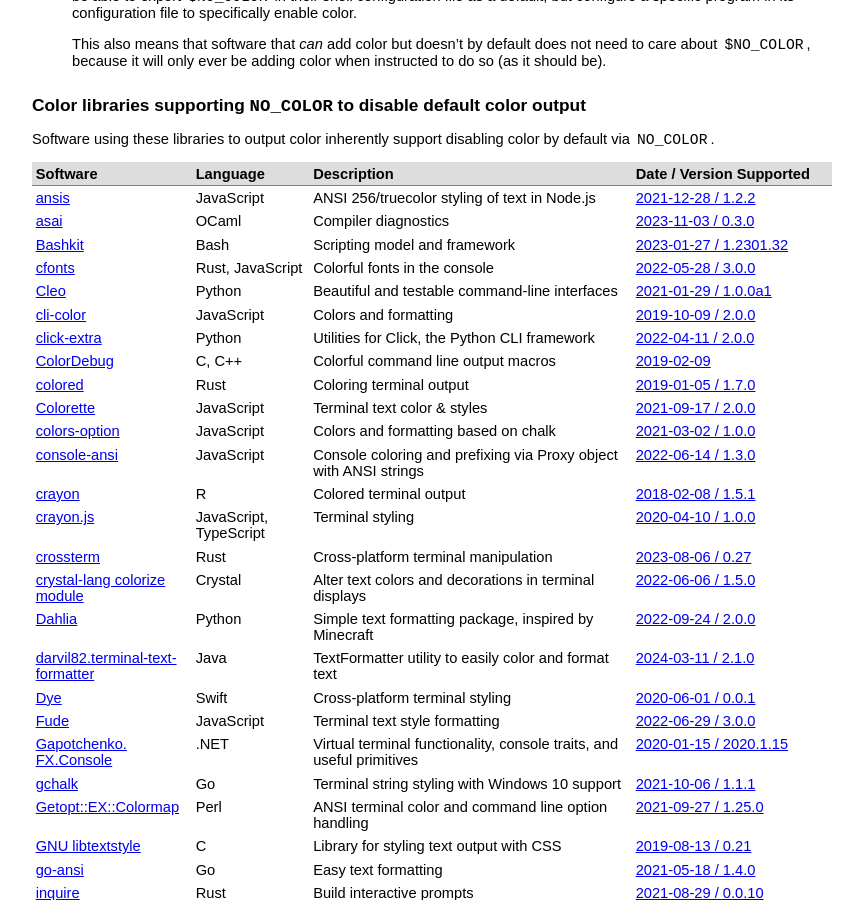
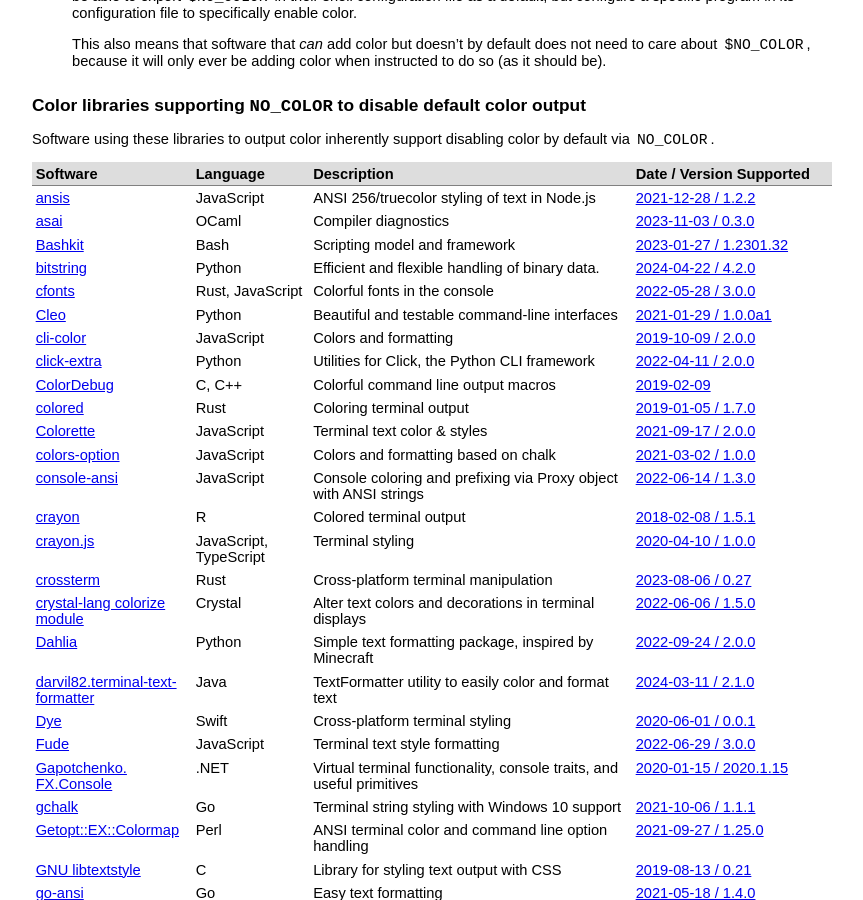
Before and after one commit to jcs/no_color, a Jekyll site: the page built from index.md, in a window 1280 px wide and 900 px high, scrolled down 1016 px. Shown: the whole window, without its empty margins (208-1071 px from the left). Built offline with Jekyll 4.4.1, drawn with Linux system fonts in a browser that asks for light colours; our own code applies the rules of GitHub Pages for plain Markdown files.

Commit message:
Adding bitstring to table of libraries that support NO_COLOR.

```diff
--- a/index.md
+++ b/index.md
@@ -92,6 +92,7 @@ color by default via `NO_COLOR`.
 | [ansis](https://github.com/webdiscus/ansis) | JavaScript | ANSI 256/truecolor styling of text in Node.js | [2021-12-28 / 1.2.2](https://github.com/webdiscus/ansis/releases/tag/v1.2.2) |
 | [asai](https://github.com/RedPRL/asai) | OCaml | Compiler diagnostics | [2023-11-03 / 0.3.0](https://github.com/RedPRL/asai/releases/tag/0.3.0) |
 | [Bashkit](https://bashkit.wuage.io) | Bash | Scripting model and framework | [2023-01-27 / 1.2301.32](https://github.com/Wuageorg/bashkit/blob/e99a907f538db88cf8de1a354e5c87b21e27fcea/CHANGELOG.md) |
+| [bitstring](https://github.com/scott-griffiths/bitstring) | Python | Efficient and flexible handling of binary data. | [2024-04-22 / 4.2.0](https://github.com/scott-griffiths/bitstring/blob/fc3c11eef79de27eca25c7516c3549615c378fd7/release_notes.txt) |
 | [cfonts](https://github.com/dominikwilkowski/cfonts) | Rust, JavaScript | Colorful fonts in the console | [2022-05-28 / 3.0.0](https://github.com/dominikwilkowski/cfonts/releases/tag/v3.0.0-nodejs) |
 | [Cleo](https://github.com/python-poetry/cleo) | Python | Beautiful and testable command-line interfaces | [2021-01-29 / 1.0.0a1](https://github.com/python-poetry/cleo/releases/tag/1.0.0a1) |
 | [cli-color](https://github.com/medikoo/cli-color) | JavaScript | Colors and formatting | [2019-10-09 / 2.0.0](https://github.com/medikoo/cli-color/releases/tag/v2.0.0) |
```
